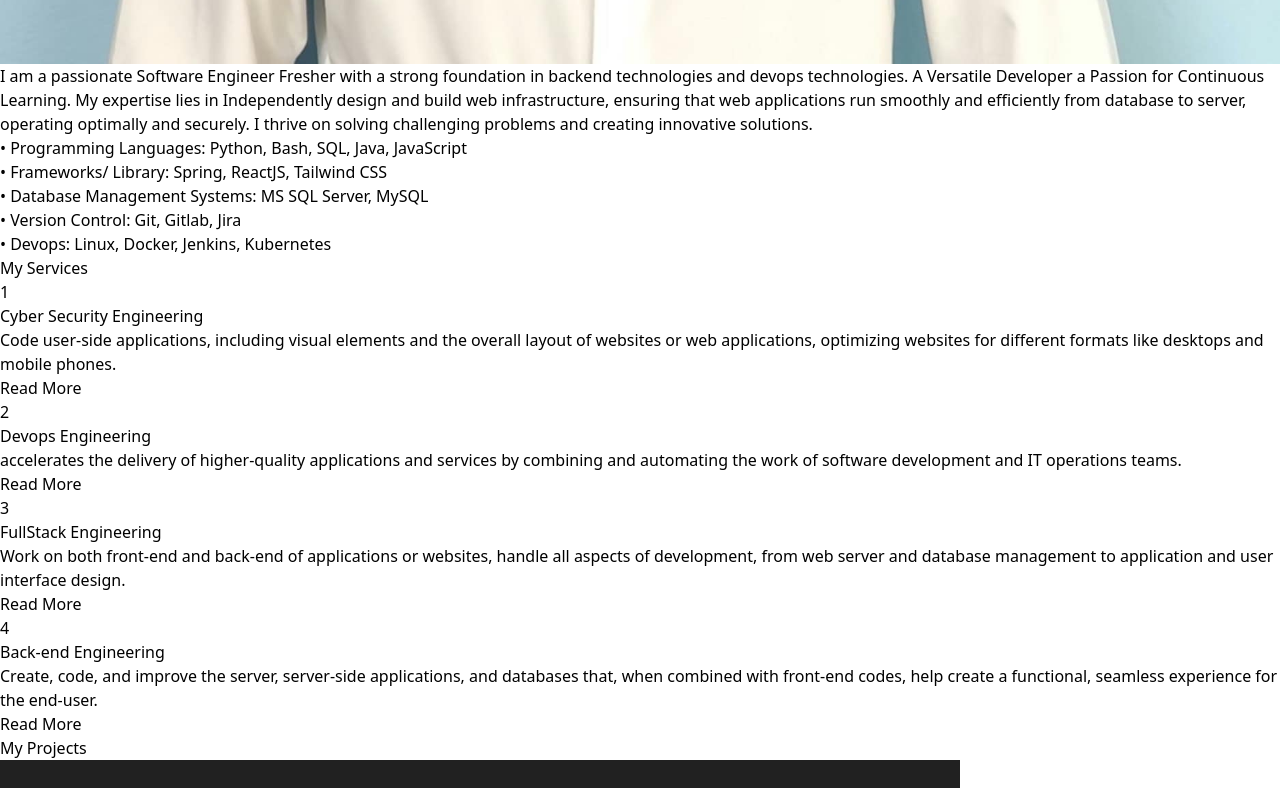
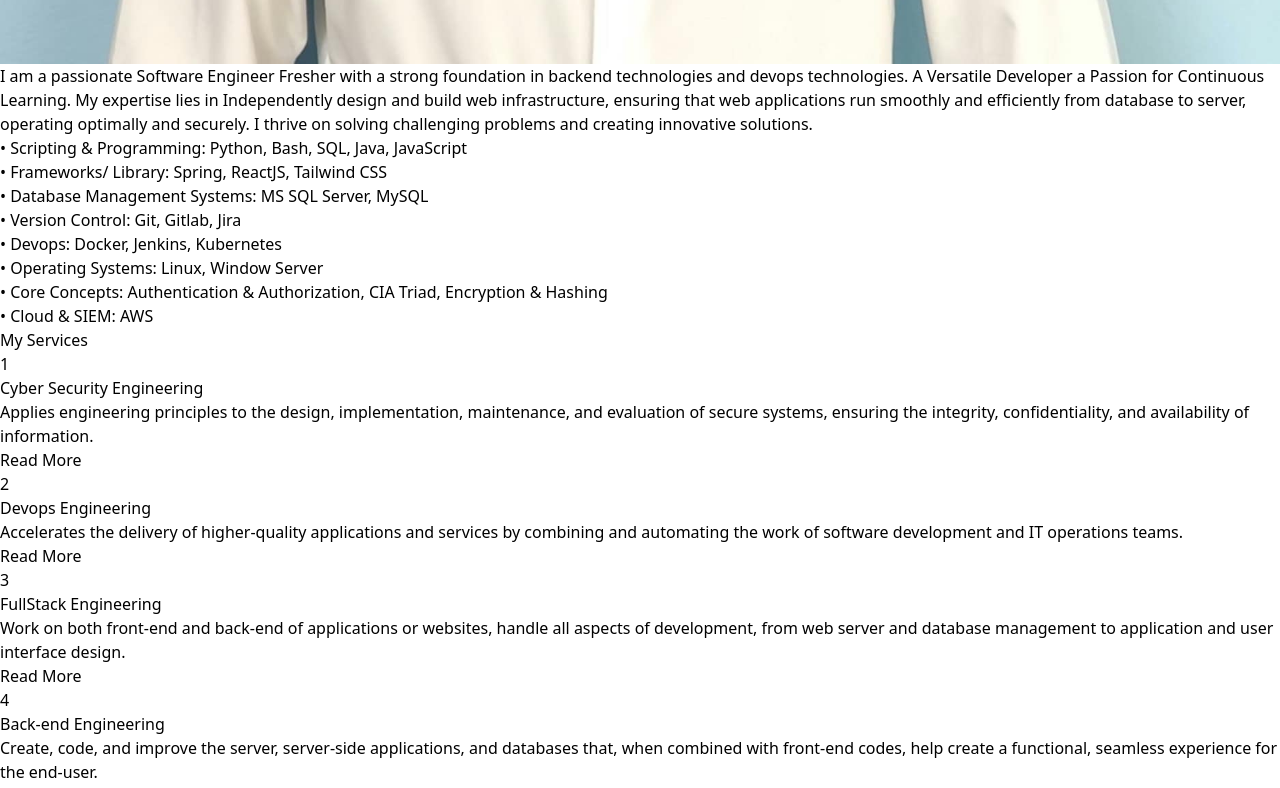
Before and after one commit to heaven-vo/heaven-portfolio, a React (Vite) app: page / in a window 1280 px wide. Shown: the part 2560-3348 px from the top of the page. Built offline with nearby package versions, Linux system fonts and the light colour scheme.

Commit message:
last update

```diff
--- a/src/components/About.jsx
+++ b/src/components/About.jsx
@@ -15,7 +15,7 @@ const About = () => {
                         I thrive on solving challenging problems and creating innovative solutions.
                     </p>
                     <p className="text-lg mb-3">
-                    •	Programming Languages: Python, Bash, SQL, Java, JavaScript
+                    •	Scripting & Programming: Python, Bash, SQL, Java, JavaScript
                     </p>
                     <p className="text-lg mb-3">
                     •	Frameworks/ Library: Spring, ReactJS, Tailwind CSS
@@ -27,7 +27,16 @@ const About = () => {
                     •	Version Control: Git, Gitlab, Jira
                     </p>
                     <p className="text-lg mb-3">
-                    •	Devops: Linux, Docker, Jenkins, Kubernetes
+                    •	Devops: Docker, Jenkins, Kubernetes
+                    </p>
+                    <p className="text-lg mb-3">
+                    •	Operating Systems: Linux, Window Server
+                    </p>
+                    <p className="text-lg mb-3">
+                    •	Core Concepts: Authentication & Authorization, CIA Triad, Encryption & Hashing
+                    </p>
+                    <p className="text-lg mb-3">
+                    •	Cloud & SIEM: AWS
                     </p>
                 </div>
             </div>
--- a/src/components/Hero.jsx
+++ b/src/components/Hero.jsx
@@ -1,5 +1,5 @@
 import HeroImage from '../assets/Hero.png'
-import myCV from '../assets/CV-JavaBackendDevelopmentFresher-VoChiCong.pdf'
+import myCV from '../assets/CV-CyberSecurityEngineer-VoChiCong.pdf'
 
 const Hero = () => {
   return (
@@ -14,7 +14,7 @@ const Hero = () => {
         I specialize in building and response web application
         </p>
         <div className='mt-8 space-x-4'>
-            <a href="#contact">
+            <a href="https://www.linkedin.com/in/congdev/">
             <button className="bg-gradient-to-r from-green-400 to-blue-500 text-white hidden md:inline
             transform transition-transform duration-300 hover:scale-105 px-4 py-2 rounded-full">Contact With Me</button>
             </a>
--- a/src/components/Project.jsx
+++ b/src/components/Project.jsx
@@ -3,8 +3,6 @@ import botchat from '../assets/image2.png'
 import cdcc from '../assets/image.png'
 import Movie from '../assets/Movie.png'
 import ALSViNa from '../assets/ALSVietNam.png'
-import Admin from '../assets/admin.png'
-import devop from '../assets/devop.png'
 import mesage from '../assets/mesage.png'
 import athen_author from '../assets/authen_author.png'
 import port from '../assets/port.png'
@@ -40,8 +38,8 @@ const projects = [
     {
         id: 9,
         name: "E-commerce",
-        technologiesFE: "Frontend: React, TypeScript, Tailwind CSS, Axios",
-        technologiesBE: "Backend: Spring Boot, MySQL, Spring Security, Restful API",
+        technologiesFE: "Frontend: TypeScript, Tailwind CSS, Axios",
+        technologiesBE: "Backend: Spring, Restful API, MySQL",
         image: Eco,
         github:"https://github.com/heaven-vo/ecommerce-backend-springboot"
 
@@ -85,37 +83,10 @@ const projects = [
         id: 7,
         name: "HeavenChat",
         technologiesFE: "Frontend: HTML5, CSS3, ReactJS",
-        technologiesBE: "Backend: Spring, RESTful APIs, Java Websocket",
+        technologiesBE: "Backend: Spring, RESTful APIs, Websocket",
         image: botchat,
         github:"git@github.com:heaven-vo/HeavenChatbot.git"
     },
-    {
-        id: 8,
-        name: "AdminPage",
-        technologiesFE: "Frontend: HTML5, CSS3, ReactJS",
-        technologiesBE: "Backend:",
-        image: Admin,
-        github:"https://github.com/heaven-vo/Admin-Page"
-    },
-
-    {
-        id: 10,
-        name: "Keylogger",
-        technologiesFE: "Frontend:",
-        technologiesBE: "Backend: Python",
-        image: devop,
-        github:"#"
-    },
-
-    {
-        id: 12,
-        name: "SIEM",
-        technologiesFE: "Frontend:",
-        technologiesBE: "Backend: Python",
-        image: mesage,
-        github:"#"
-    },
-
 ]
 
 const Project = () => {
--- a/src/components/Service.jsx
+++ b/src/components/Service.jsx
@@ -2,13 +2,13 @@ const services = [
     {
         id: 1,
         title: "Cyber Security Engineering",
-        description: "Code user-side applications, including visual elements and the overall layout of websites or web applications, optimizing websites for different formats like desktops and mobile phones.",
+        description: "Applies engineering principles to the design, implementation, maintenance, and evaluation of secure systems, ensuring the integrity, confidentiality, and availability of information.",
     },
 
     {
         id: 2,
         title: "Devops Engineering",
-        description: "accelerates the delivery of higher-quality applications and services by combining and automating the work of software development and IT operations teams.",
+        description: "Accelerates the delivery of higher-quality applications and services by combining and automating the work of software development and IT operations teams.",
     },
     {
         id: 3,
```
Also changed, not shown: 1 other file (tests, documents, lock files or other folders).
